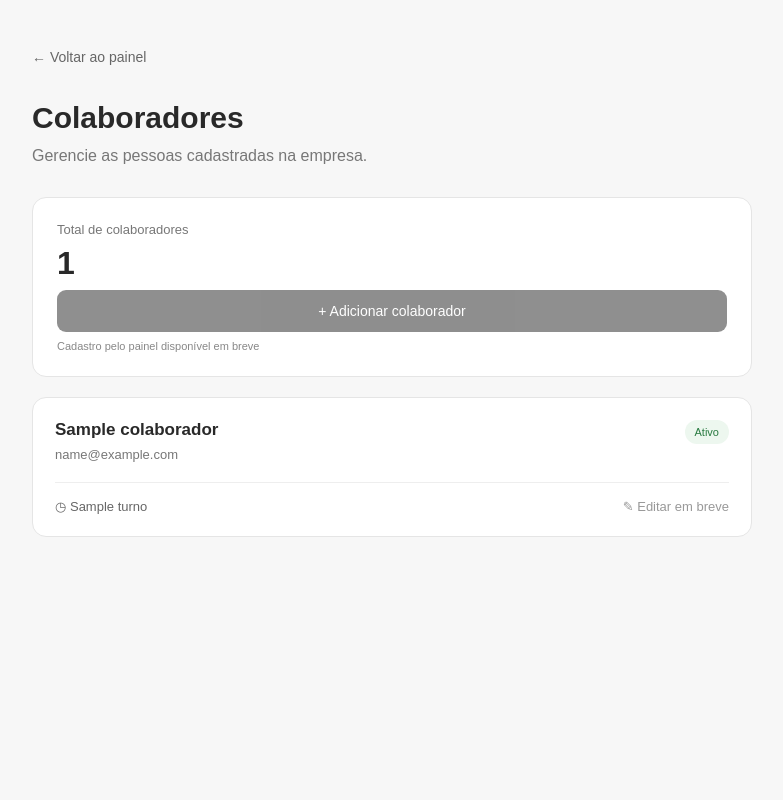
After one commit to juuhnicolette-a11y/sistema-ginastica-laboral, a Flask app: template templates/colaboradores.html in a window 1280 px wide. The commit adds this page. Shown: the whole page, without its empty margins (248-1031 px from the left). Run offline with Flask 3, Linux system fonts and the light colour scheme; the template is opened without the code that fills it: most values are stand-ins (such as "Sample title", 1, 10 or a date in 2020).

Commit message:
Implementa listagem de colaboradores e aprimora painel da empresa

```diff
--- a/app.py
+++ b/app.py
@@ -330,5 +330,53 @@ def area_empresa():
     return render_template("empresa.html", empresa=empresa[0])
 
 
+@app.route("/empresa/colaboradores")
+def listar_colaboradores():
+    if "usuario_id" not in session or session.get("perfil") != "responsavel":
+        return redirect(url_for("login"))
+
+    conexao = sqlite3.connect("database/ginastica.db")
+    conexao.row_factory = sqlite3.Row
+
+    responsavel = conexao.execute(
+        """
+        SELECT usuarios.empresa_id
+        FROM usuarios
+        JOIN empresas ON empresas.id = usuarios.empresa_id
+        WHERE usuarios.id = ?
+          AND usuarios.perfil = 'responsavel'
+          AND usuarios.status = 'ativo'
+          AND empresas.status = 'ativa'
+        """,
+        (session["usuario_id"],),
+    ).fetchone()
+
+    if responsavel is None:
+        conexao.close()
+        session.clear()
+        return redirect(url_for("login"))
+
+    colaboradores = conexao.execute(
+        """
+        SELECT
+            usuarios.id,
+            usuarios.nome,
+            usuarios.email,
+            usuarios.status,
+            turnos.nome AS turno
+        FROM usuarios
+        LEFT JOIN turnos ON usuarios.turno_id = turnos.id
+        WHERE usuarios.empresa_id = ?
+          AND usuarios.perfil = 'colaborador'
+        ORDER BY usuarios.nome
+        """,
+        (responsavel["empresa_id"],),
+    ).fetchall()
+
+    conexao.close()
+
+    return render_template("colaboradores.html", colaboradores=colaboradores)
+
+
 if __name__ == "__main__":
     app.run(debug=True)
--- a/static/css/style.css
+++ b/static/css/style.css
@@ -278,3 +278,259 @@ main {
     color: #4b5563;
     font-size: 14px;
 }
+
+.item-colaborador {
+    padding: 16px 0;
+    border-bottom: 1px solid #e5e5e5;
+}
+
+.item-colaborador:last-child {
+    border-bottom: none;
+}
+
+.item-colaborador h3 {
+    margin: 0 0 8px;
+    font-size: 17px;
+}
+
+.item-colaborador p {
+    margin: 6px 0;
+    font-size: 14px;
+}
+
+
+/* Painel da empresa */
+
+.painel-empresa {
+    max-width: 760px;
+    padding-top: 48px;
+}
+
+.painel-cabecalho {
+    margin-bottom: 28px;
+}
+
+.painel-etiqueta {
+    font-size: 12px;
+    font-weight: 700;
+    letter-spacing: 1.5px;
+    color: #777;
+}
+
+.painel-cabecalho h1 {
+    margin: 12px 0 8px;
+    font-size: 30px;
+}
+
+.painel-cabecalho p {
+    color: #777;
+    line-height: 1.6;
+    margin: 0;
+}
+
+.painel-modulos {
+    display: grid;
+    grid-template-columns: repeat(2, minmax(0, 1fr));
+    gap: 16px;
+}
+
+.modulo-card {
+    position: relative;
+    display: block;
+    min-width: 0;
+    min-height: 155px;
+    padding: 24px;
+    background: white;
+    border: 1px solid #e5e5e5;
+    border-radius: 14px;
+    text-decoration: none;
+    color: #222;
+    box-sizing: border-box;
+    transition: border-color 0.2s, transform 0.2s;
+}
+
+a.modulo-card:hover {
+    border-color: #a7a0b8;
+    transform: translateY(-2px);
+}
+
+.modulo-icone {
+    font-size: 25px;
+}
+
+.modulo-card h2 {
+    font-size: 17px;
+    margin: 16px 0 6px;
+}
+
+.modulo-card p {
+    color: #777;
+    font-size: 13px;
+    margin: 0;
+}
+
+.modulo-seta {
+    position: absolute;
+    right: 20px;
+    bottom: 20px;
+    font-size: 20px;
+}
+
+.modulo-indisponivel {
+    opacity: 0.65;
+}
+
+.modulo-em-breve {
+    display: inline-block;
+    margin-top: 12px;
+    font-size: 11px;
+    color: #777;
+}
+
+.painel-sair,
+.link-voltar {
+    display: inline-block;
+    margin-top: 24px;
+    color: #666;
+    font-size: 14px;
+    text-decoration: none;
+}
+
+.painel-sair:hover,
+.link-voltar:hover {
+    color: #222;
+    text-decoration: underline;
+}
+
+/* Gestão de colaboradores */
+
+.link-voltar {
+    margin: 0 0 24px;
+}
+
+.resumo-colaboradores {
+    display: flex;
+    flex-direction: column;
+    align-items: flex-start;
+    gap: 8px;
+    padding: 24px;
+    background: white;
+    border: 1px solid #e5e5e5;
+    border-radius: 14px;
+    margin-bottom: 20px;
+}
+
+.resumo-colaboradores > span:first-child {
+    color: #777;
+    font-size: 13px;
+}
+
+.resumo-colaboradores strong {
+    font-size: 32px;
+}
+
+.botao-adicionar-indisponivel {
+    display: block;
+    width: 100%;
+    box-sizing: border-box;
+    text-align: center;
+    background: #333;
+    color: white;
+    padding: 13px;
+    border-radius: 9px;
+    font-size: 14px;
+    opacity: 0.55;
+}
+
+.resumo-colaboradores small {
+    color: #888;
+    font-size: 11px;
+}
+
+.lista-colaboradores {
+    display: flex;
+    flex-direction: column;
+    gap: 12px;
+}
+
+.colaborador-card {
+    padding: 22px;
+    background: white;
+    border: 1px solid #e5e5e5;
+    border-radius: 14px;
+}
+
+.colaborador-topo {
+    display: flex;
+    justify-content: space-between;
+    align-items: flex-start;
+    gap: 12px;
+}
+
+.colaborador-topo h2 {
+    font-size: 17px;
+    margin: 0 0 7px;
+}
+
+.colaborador-topo p {
+    font-size: 13px;
+    color: #777;
+    margin: 0;
+    overflow-wrap: anywhere;
+}
+
+.status-colaborador {
+    padding: 6px 10px;
+    background: #f0f0f0;
+    color: #666;
+    border-radius: 20px;
+    font-size: 11px;
+    white-space: nowrap;
+}
+
+.status-ativo {
+    background: #edf7ef;
+    color: #287a40;
+}
+
+.colaborador-rodape {
+    display: flex;
+    justify-content: space-between;
+    align-items: center;
+    gap: 12px;
+    flex-wrap: wrap;
+    margin-top: 20px;
+    padding-top: 16px;
+    border-top: 1px solid #eee;
+    font-size: 13px;
+    color: #666;
+}
+
+.editar-indisponivel {
+    color: #999;
+}
+
+/* Ajustes para celular */
+
+@media (max-width: 480px) {
+    .painel-empresa {
+        padding-top: 28px;
+    }
+
+    .painel-modulos {
+        gap: 10px;
+    }
+
+    .modulo-card {
+        padding: 16px;
+        min-height: 155px;
+    }
+
+    .modulo-card h2 {
+        font-size: 15px;
+    }
+
+    .painel-cabecalho h1 {
+        font-size: 26px;
+    }
+}
--- /dev/null
+++ b/templates/colaboradores.html
@@ -0,0 +1,57 @@
+
+<!DOCTYPE html>
+<html lang="pt-BR">
+<head>
+    <meta charset="UTF-8">
+    <meta name="viewport" content="width=device-width, initial-scale=1.0">
+    <title>Colaboradores | Ginástica em Dia</title>
+    <link rel="stylesheet" href="{{ url_for('static', filename='css/style.css') }}">
+</head>
+<body>
+    <main class="painel-empresa">
+        <a href="{{ url_for('area_empresa') }}" class="link-voltar">
+            ← Voltar ao painel
+        </a>
+
+        <header class="painel-cabecalho">
+            <h1>Colaboradores</h1>
+            <p>Gerencie as pessoas cadastradas na empresa.</p>
+        </header>
+
+        <section class="resumo-colaboradores">
+            <span>Total de colaboradores</span>
+            <strong>{{ colaboradores|length }}</strong>
+            <span class="botao-adicionar-indisponivel">
+                + Adicionar colaborador
+            </span>
+            <small>Cadastro pelo painel disponível em breve</small>
+        </section>
+
+        <section class="lista-colaboradores">
+            {% for colaborador in colaboradores %}
+                <article class="colaborador-card">
+                    <div class="colaborador-topo">
+                        <div>
+                            <h2>{{ colaborador.nome }}</h2>
+                            <p>{{ colaborador.email }}</p>
+                        </div>
+
+                        <span class="status-colaborador {% if colaborador.status == 'ativo' %}status-ativo{% endif %}">
+                            {{ colaborador.status|capitalize }}
+                        </span>
+                    </div>
+
+                    <div class="colaborador-rodape">
+                        <span>◷ {{ colaborador.turno or 'Não definido' }}</span>
+                        <span class="editar-indisponivel">✎ Editar em breve</span>
+                    </div>
+                </article>
+            {% else %}
+                <div class="colaborador-card">
+                    <p>Nenhum colaborador cadastrado.</p>
+                </div>
+            {% endfor %}
+        </section>
+    </main>
+</body>
+</html>
```
Also changed, not shown: templates/empresa.html (+38 -9 lines).
